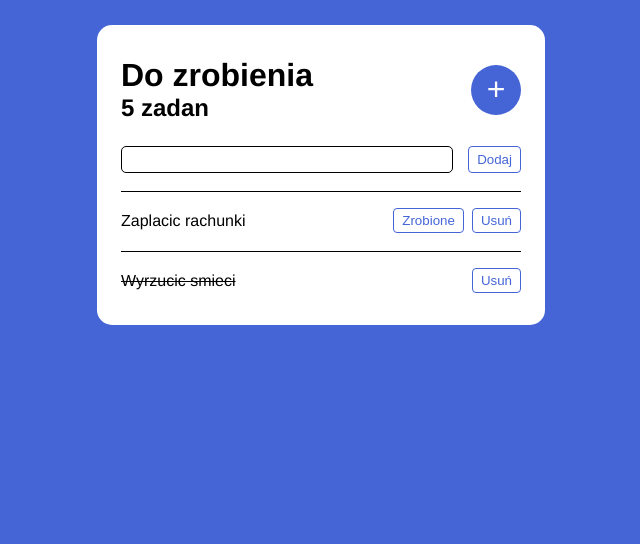
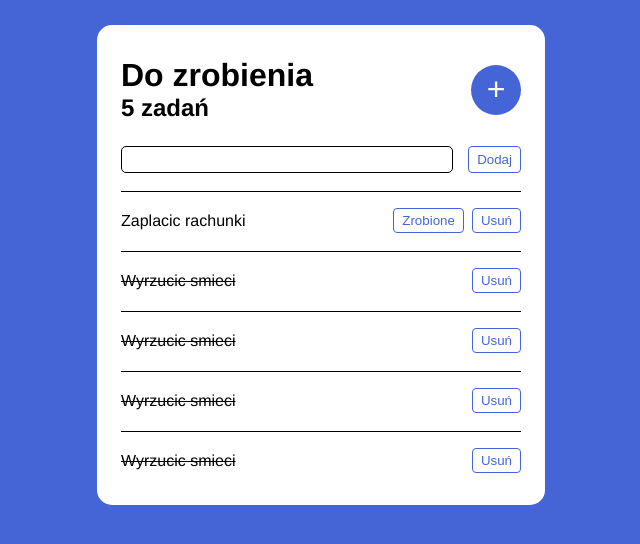
Before and after one commit to Marcin-podgorski93/React_to_do, a React (Vite) app: page / in a window 1280 px wide. Shown: the top 544 px of the page, without its empty margins (319-959 px from the left). Built offline with nearby package versions, Linux system fonts and the light colour scheme.

Commit message:
create function switch to check list length and use directed word's

```diff
--- a/src/App.jsx
+++ b/src/App.jsx
@@ -2,9 +2,26 @@ import styles from "./App.module.css";
 import { Form } from "./components/Form/Form";
 import { TodoItem } from "./components/TodoItem/TodoItem";
 
+function getSubheading(numberoftask) {
+  switch (true) {
+    case numberoftask > 4:
+      return `${numberoftask} zadań`;
+    case numberoftask > 1:
+      return `${numberoftask} zadania`;
+    case numberoftask === 1:
+      return `1 zadanie`;
+    case numberoftask === 0:
+    default:
+      return `Brak zadań`;
+  }
+}
+
 function App() {
   const todos = [
     { name: "Zaplacic rachunki", done: false, id: 1 },
+    { name: "Wyrzucic smieci", done: true, id: 2 },
+    { name: "Wyrzucic smieci", done: true, id: 2 },
+    { name: "Wyrzucic smieci", done: true, id: 2 },
     { name: "Wyrzucic smieci", done: true, id: 2 },
   ];
 
@@ -13,7 +30,7 @@ function App() {
       <header className={styles.header}>
         <div>
           <h1>Do zrobienia</h1>
-          <h2>5 zadan</h2>
+          <h2>{getSubheading(todos.length)}</h2>
         </div>
         <button className={styles.button}>+</button>
       </header>
```
